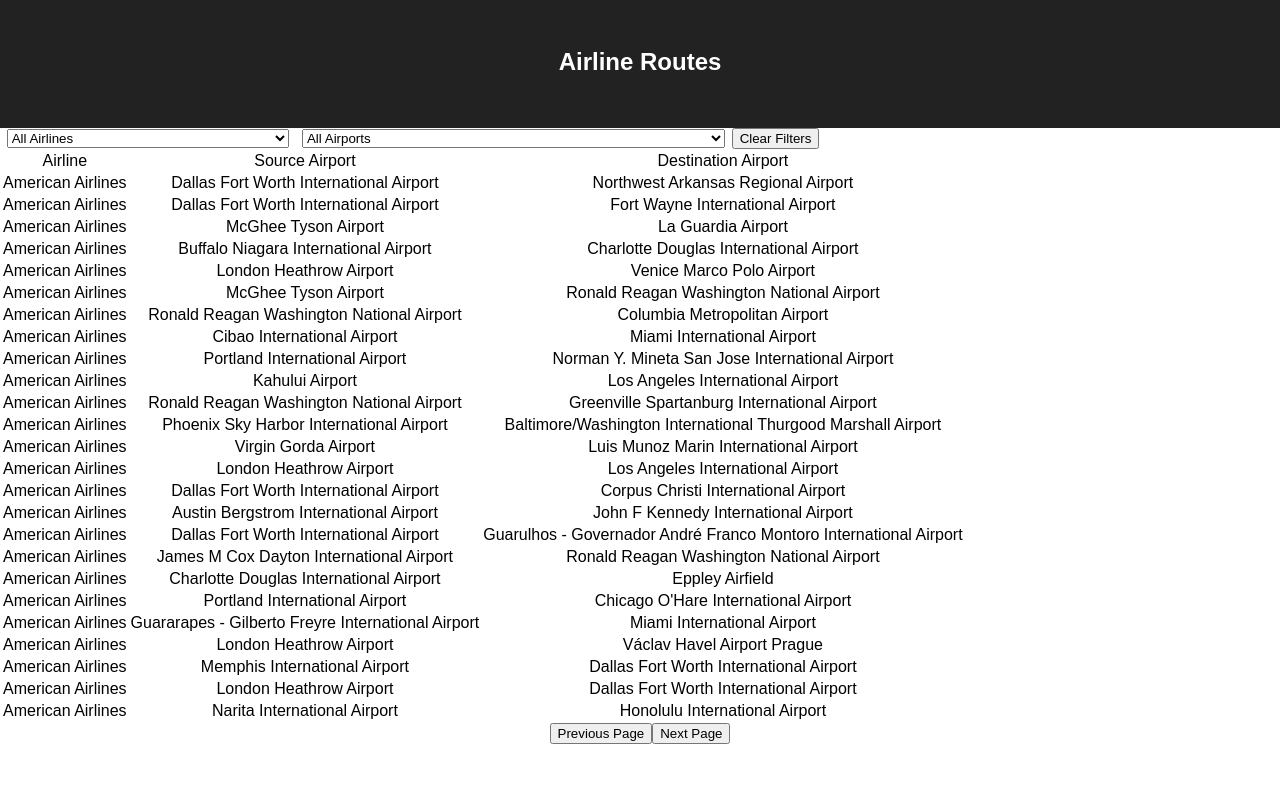
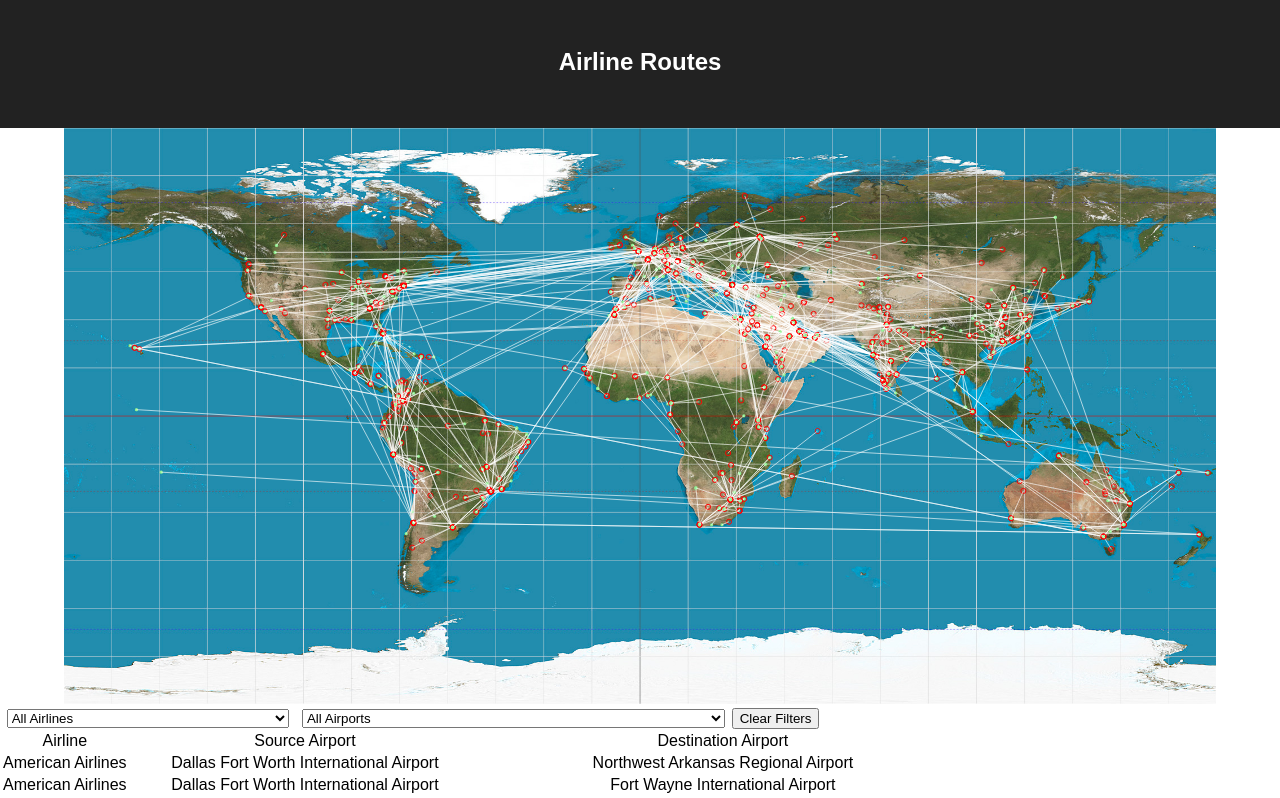
Before and after one commit to kaledoux/react-airlines, a React (Create React App) app: page / in a window 1280 px wide. Shown: the top 798 px of the page. Built offline with nearby package versions, Linux system fonts and the light colour scheme.

Commit message:
svg map of routes

```diff
--- a/src/App.js
+++ b/src/App.js
@@ -1,6 +1,7 @@
 import React, { useState } from 'react';
 import Table from './components/Table';
 import Select from './components/Select';
+import Map from './components/Map';
 import './App.css';
 import data, { sortAirports } from './data';
 
@@ -56,6 +57,9 @@
 			<header className="header">
 				<h1 className="title">Airline Routes</h1>
 			</header>
+			<section>
+				<Map routes={filteredRoutes} airports={filteredAirports} />
+			</section>
 			<Select
 				options={filteredAirlines}
 				valueKey="id"
--- /dev/null
+++ b/src/components/Map.js
@@ -0,0 +1,41 @@
+import React from 'react';
+
+const Map = ({ routes, airports }) => {
+	return (
+		<svg className="map" viewBox="-180 -90 360 180">
+			<g transform="scale(1 -1)">
+				<image
+					xlinkHref="equirectangular_world.jpg"
+					href="equirectangular_world.jpg"
+					x="-180"
+					y="-90"
+					height="100%"
+					width="100%"
+					transform="scale(1 -1)"
+				/>
+
+				{routes.map((route) => {
+					const source = airports.find((airport) => airport.code === route.src);
+					const destination = airports.find((airport) => airport.code === route.dest);
+					const [ x1, y1, x2, y2 ] = [ source.long, source.lat, destination.long, destination.lat ];
+					// const keyCode = Math.floor(Math.random() * 100000000);
+					const keyCode = `${route.airline}${source.code}${destination.code}`;
+
+					return (
+						<g key={keyCode}>
+							<circle className="source" cx={x1} cy={y1}>
+								<title />
+							</circle>
+							<circle className="destination" cx={x2} cy={y2}>
+								<title />
+							</circle>
+							<path d={`M${x1} ${y1} L ${x2} ${y2}`} />
+						</g>
+					);
+				})}
+			</g>
+		</svg>
+	);
+};
+
+export default Map;
```
